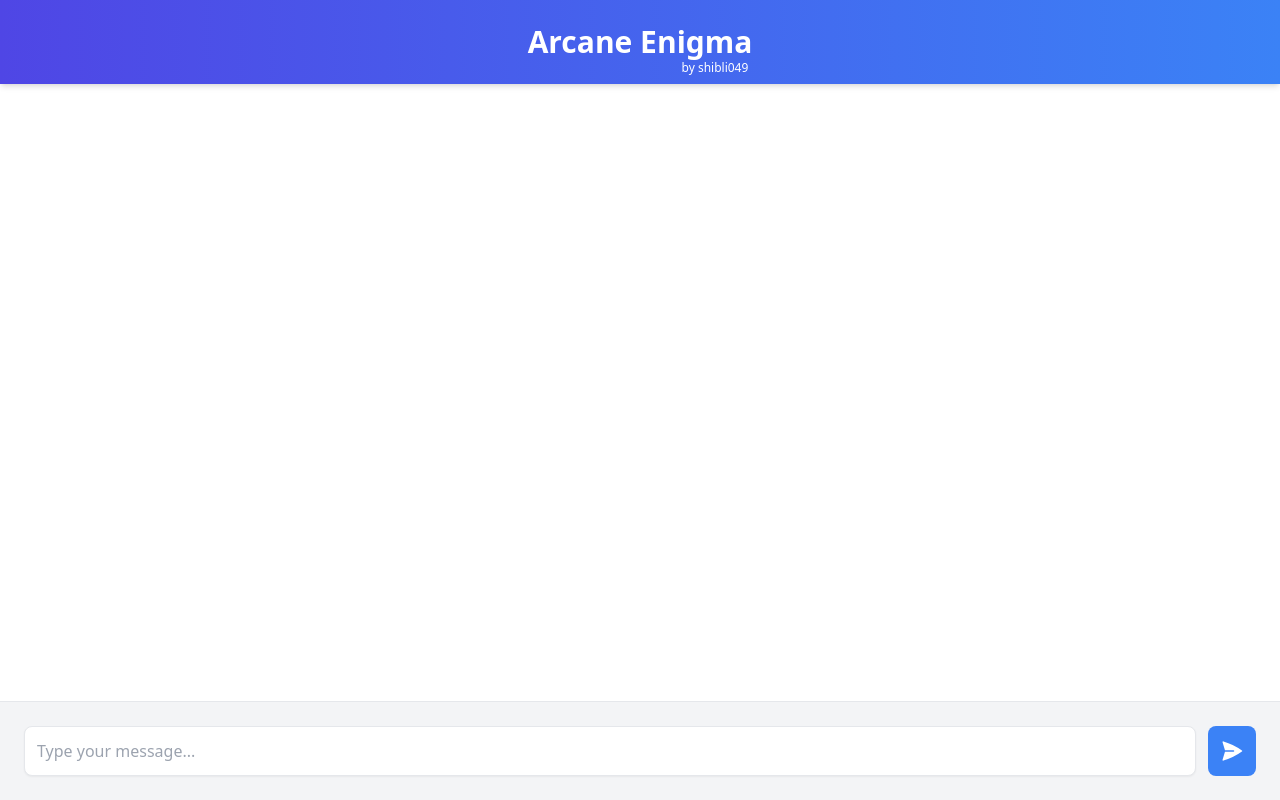
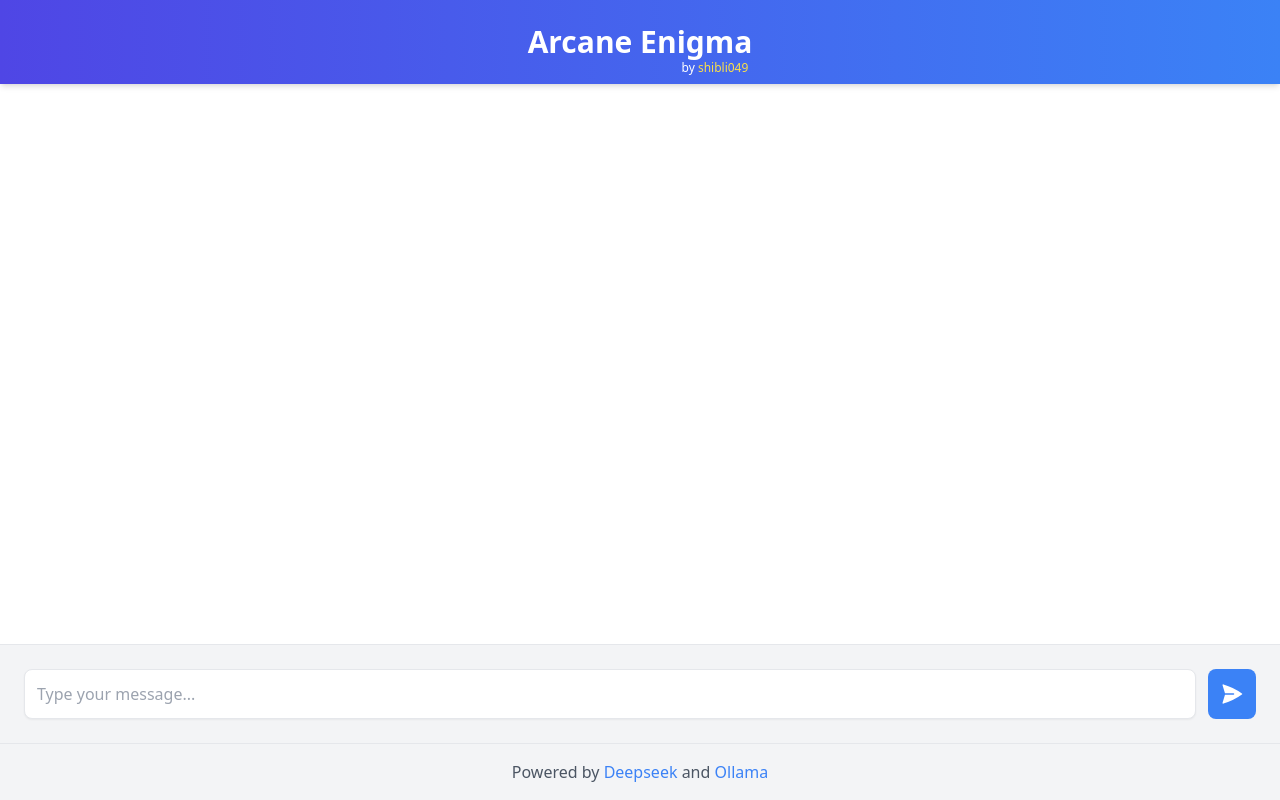
Before and after one commit to shibli049/ollama-chat-enigma, a React (Vite) app in the folder frontend/: page / in a window 1280 px wide. Built offline with nearby package versions, Linux system fonts and the light colour scheme; the HTML template or start-up script is replaced by a standard one.

Commit message:
Enhance header with clickable author link and add footer with credits

```diff
--- a/frontend/src/App.jsx
+++ b/frontend/src/App.jsx
@@ -101,13 +101,10 @@ function App() {
           <div className="flex flex-col items-center">
             <div className="relative">
               <h1 className="text-3xl font-bold">Arcane Enigma</h1>
-                      <p className="text-xs absolute -bottom-4 right-1">by shibli049</p>
+              <p className="text-xs absolute -bottom-4 right-1">by <a href="https://github.com/shibli049" className="text-yellow-300 hover:underline">shibli049</a></p>
             </div>
           </div>
         </header>
-
-
-
         <div className="flex flex-col flex-1 overflow-y-auto p-6 space-y-4">
           {messages.map((message, index) => {
             if (message.role === 'assistant' && message.content.includes('<think>')) {
@@ -170,6 +167,12 @@ function App() {
             </button>
           </div>
         </form>
+        <footer className="bg-gray-100 text-gray-600 text-center p-4 border-t">
+          Powered by
+          <a href="https://ollama.com/library/deepseek-r1" className="text-blue-500 hover:underline"> Deepseek </a>
+           and
+          <a href="https://ollama.com/" className="text-blue-500 hover:underline"> Ollama</a>
+        </footer>
       </div>
     </div>
   );
```
Lines whose indentation alone changed are shown as unchanged.
